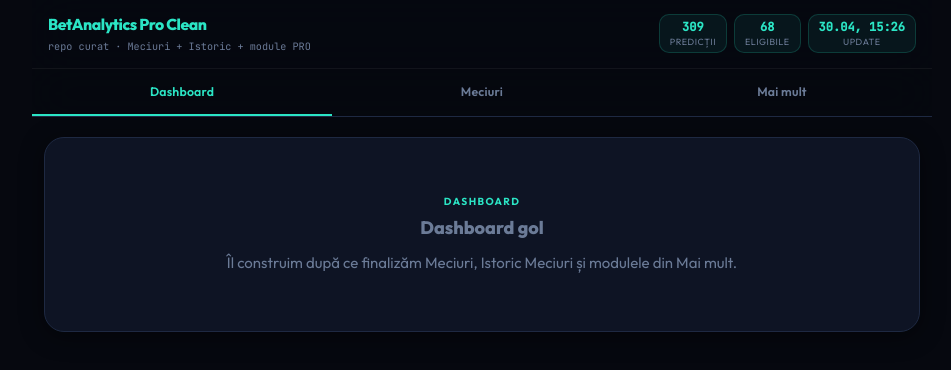
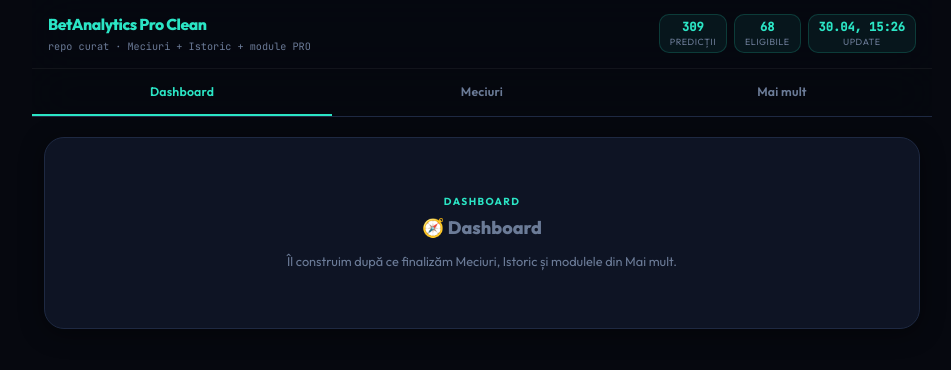
Before and after one commit to Balty1991/BetAnalyticsProClean, a React (Vite) app: page / in a window 1280 px wide. Both pictures are taken after a click on the button "Dashboard". Shown: the top 370 px of the page, without its empty margins (158-1109 px from the left). Built offline with nearby package versions, Linux system fonts and the light colour scheme.

Commit message:
Add files via upload

```diff
--- a/src/components/Dashboard.jsx
+++ b/src/components/Dashboard.jsx
@@ -1,9 +1,11 @@
 export default function Dashboard() {
   return (
-    <section className="panel dashboard-empty">
+    <section className="panel dashboard-empty" style={{ marginTop: 20 }}>
       <div className="section-kicker">Dashboard</div>
-      <h1>Dashboard gol</h1>
-      <p className="muted">Îl construim după ce finalizăm Meciuri, Istoric Meciuri și modulele din Mai mult.</p>
+      <h1>🧭 Dashboard</h1>
+      <p className="muted" style={{ marginTop: 8, fontSize: '.85rem' }}>
+        Îl construim după ce finalizăm Meciuri, Istoric și modulele din Mai mult.
+      </p>
     </section>
   );
 }
```
